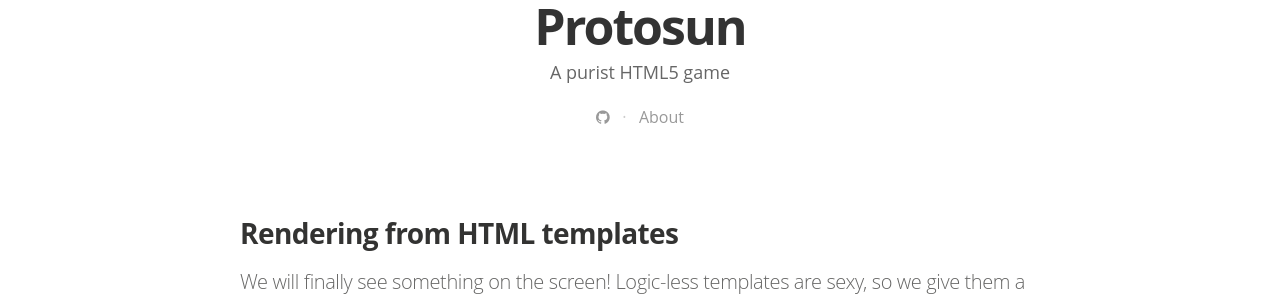
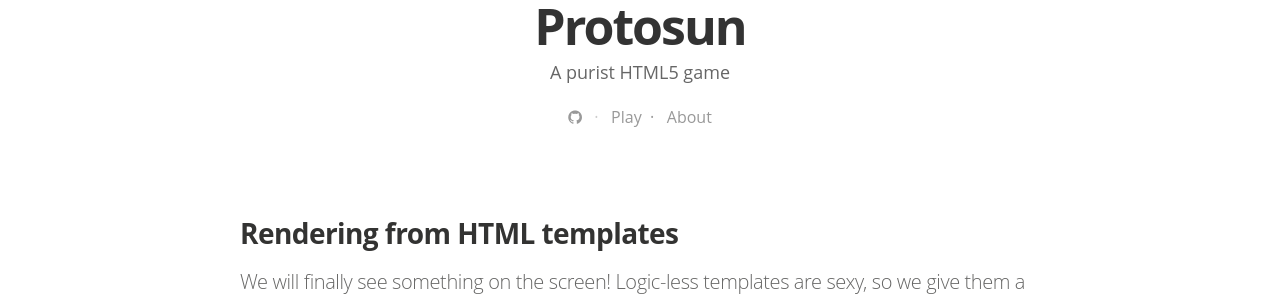
Before and after one commit to tisztamo/protosun, a Jekyll site: the page built from index.html, in a window 1280 px wide. Shown: the part 383-681 px from the top of the page. Built offline with Jekyll 4.4.1, drawn with Linux system fonts in a browser that asks for light colours; nearby versions of some CDN libraries; some web fonts are replaced; Markdown is read by kramdown in place of the engine named in the settings; the list of posts is cut into pages by our own code.

Commit message:
Added play link

```diff
--- a/index.html
+++ b/index.html
@@ -23,6 +23,7 @@ layout: default
             &nbsp;&nbsp;·&nbsp;&nbsp;
         {% endif %}
       {% endfor %}
+      <a href="{{ '/www/index.html' | prepend: site.baseurl | prepend: site.url}}">Play&nbsp;&nbsp;·&nbsp;&nbsp;</a>
       <a href="{{ '/about/' | prepend: site.baseurl | prepend: site.url}}">About</a>
     </div>
 </header>
```
